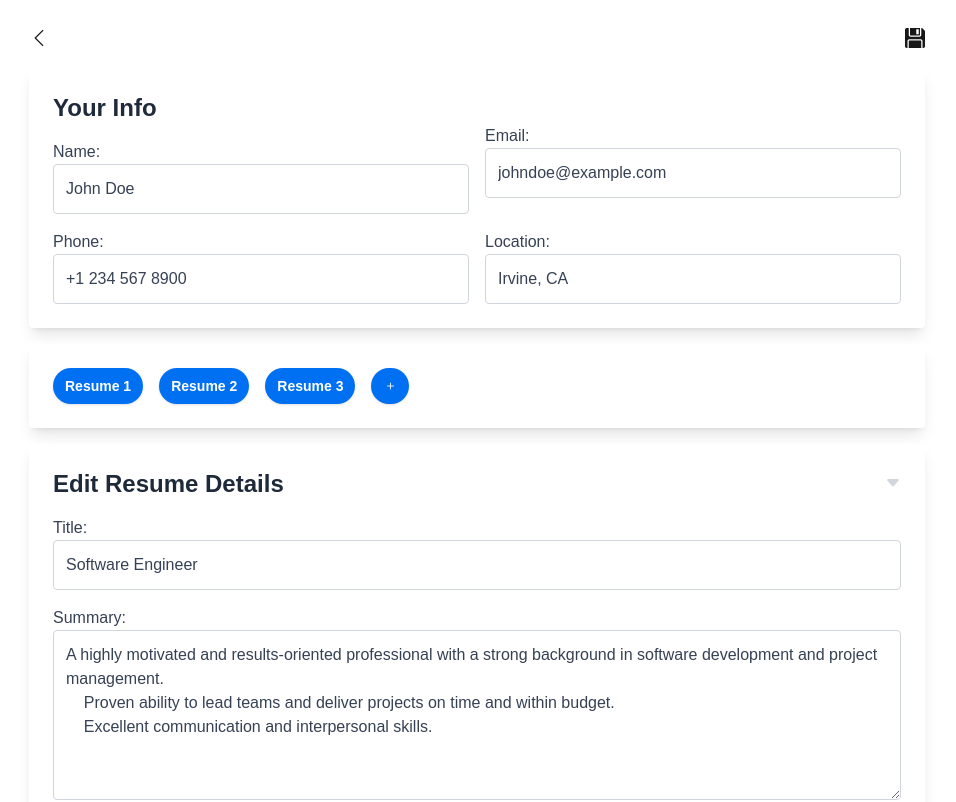
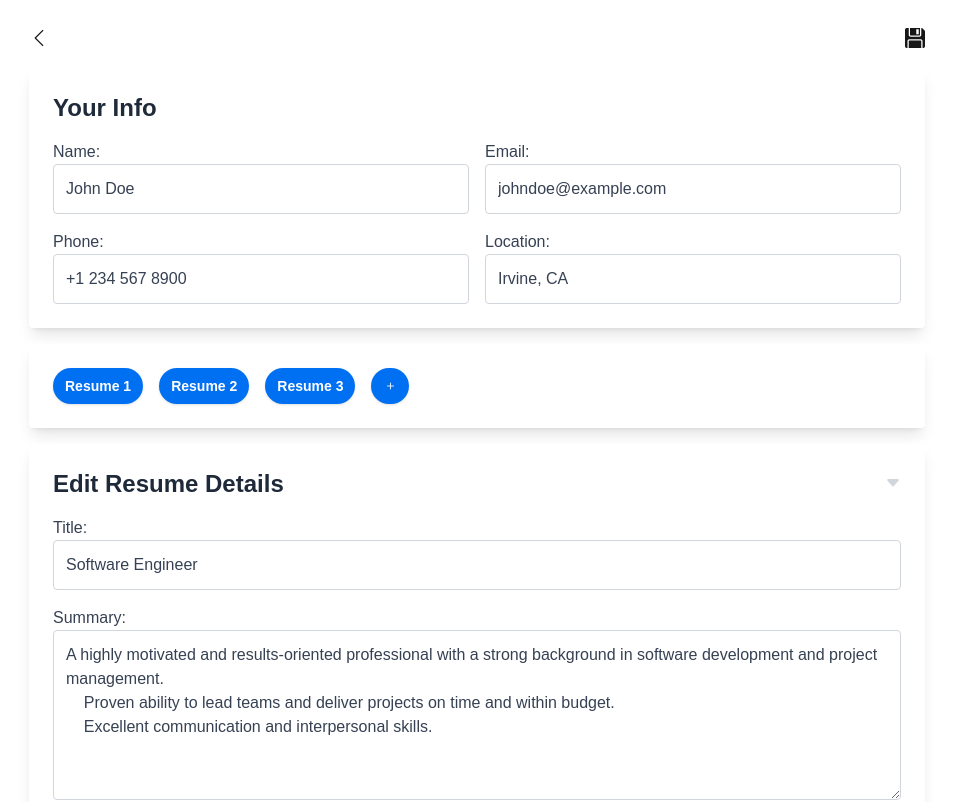
Before and after one commit to KiwiFunk/resume-builder, a Next.js app in the folder resume-app/: page /edit-details in a window 1280 px wide. Shown: the top 802 px of the page, without its empty margins (163-1119 px from the left). Built offline with nearby package versions, Linux system fonts and the light colour scheme.

Commit message:
Adjusted responsive spacing on info input fields

```diff
--- a/resume-app/src/app/edit-details/page.js
+++ b/resume-app/src/app/edit-details/page.js
@@ -39,7 +39,7 @@ export default function EditDetailsPage() {
                             <label htmlFor="name" className="block text-gray-700">Name:</label>
                             <input type="text" id="name" defaultValue={data.name} className={inputClasses} />
                         </div>
-                        <div>
+                        <div className="sm:mt-4">
                             <label htmlFor="email" className="block text-gray-700">Email:</label>
                             <input type="email" id="email" defaultValue={data.email} className={inputClasses} />
                         </div>
```
